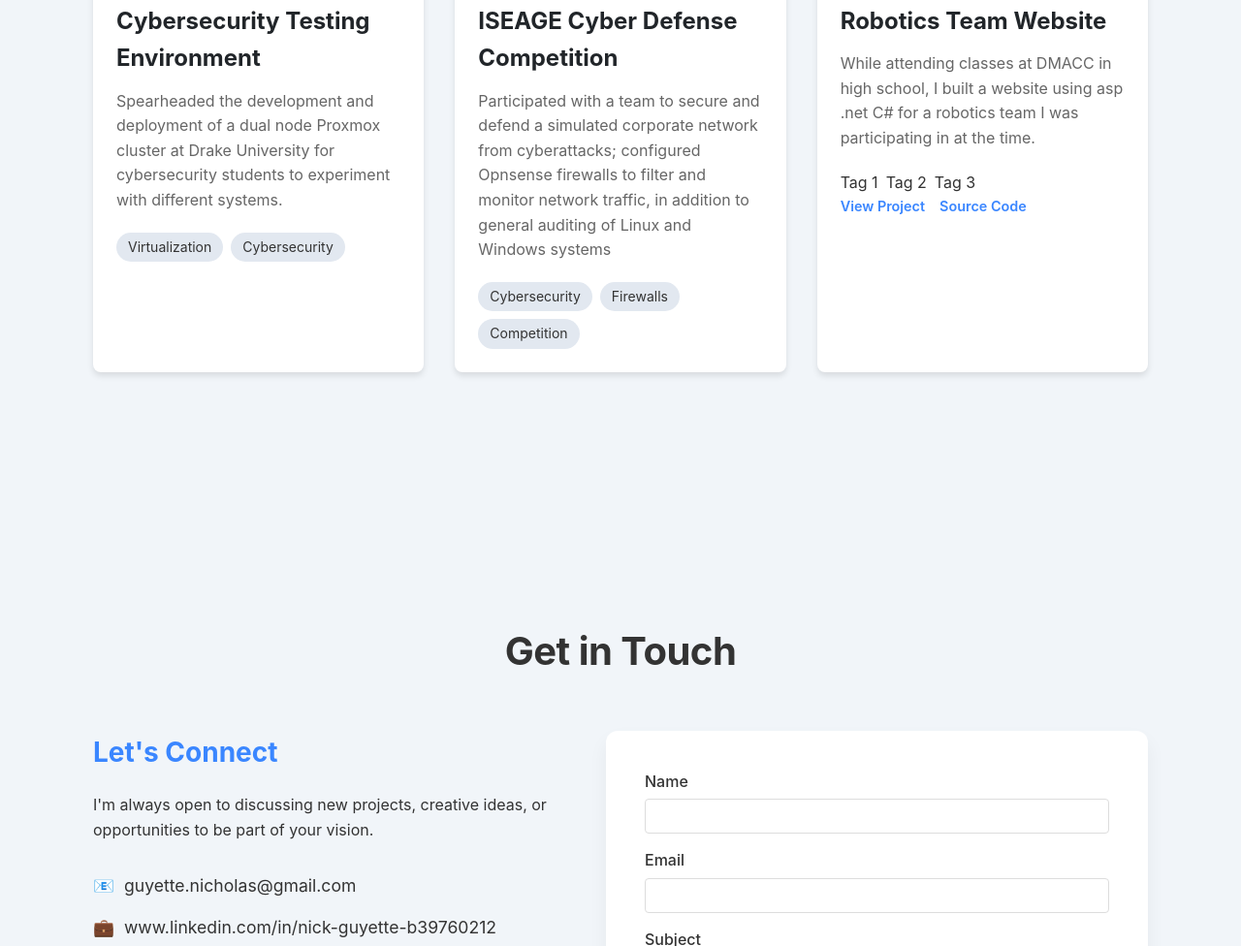
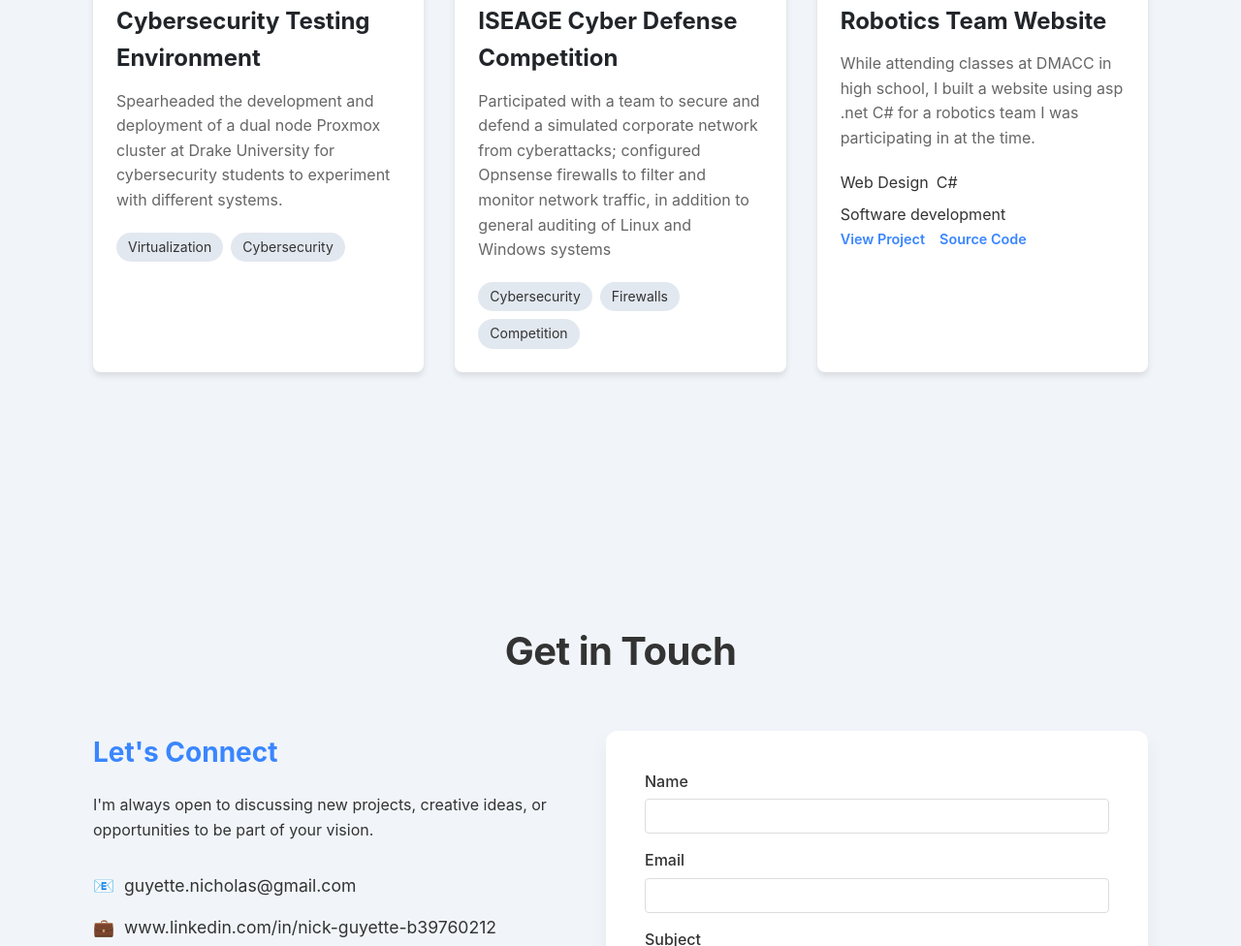
Before and after one commit to Nick393/Portfolio, a plain HTML site: page www/html/index.html in a window 1280 px wide. Shown: the part 2123-3099 px from the top of the page at 97% size. Drawn offline with Linux system fonts and the light colour scheme; files whose address does not match are found by name.

Commit message:
added formspree form

```diff
--- a/www/html/index.html
+++ b/www/html/index.html
@@ -109,9 +109,9 @@
                         <h3>Robotics Team Website</h3>
                         <p>While attending classes at DMACC in high school, I built a website using asp .net C# for a robotics team I was participating in at the time.</p>
                         <div class="project-tags">
-                            <span class="Programming">Tag 1</span>
-                            <span class="C#">Tag 2</span>
-                            <span class="SQL">Tag 3</span>
+                            <span class="Programming">Web Design</span>
+                            <span class="C#">C#</span>
+                            <span class="SQL">Software development</span>
                         </div>
                         <div class="project-links">
                             <a href="#" target="_blank">View Project</a>
@@ -196,8 +196,9 @@
                 </div>
 
                 <div class="contact-form">
-                    <form>
+                    <form action="https://formspree.io/f/manoozvb"method="POST">
                         <div class="form-group">
+
                             <label for="name">Name</label>
                             <input type="text" id="name" name="name" required>
                         </div>
```
